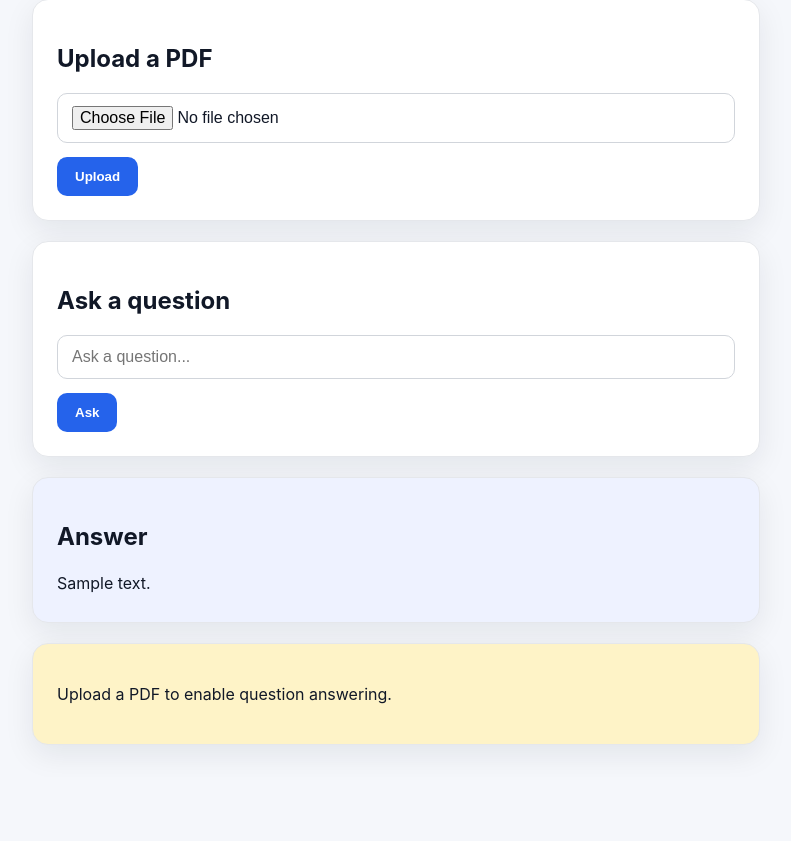
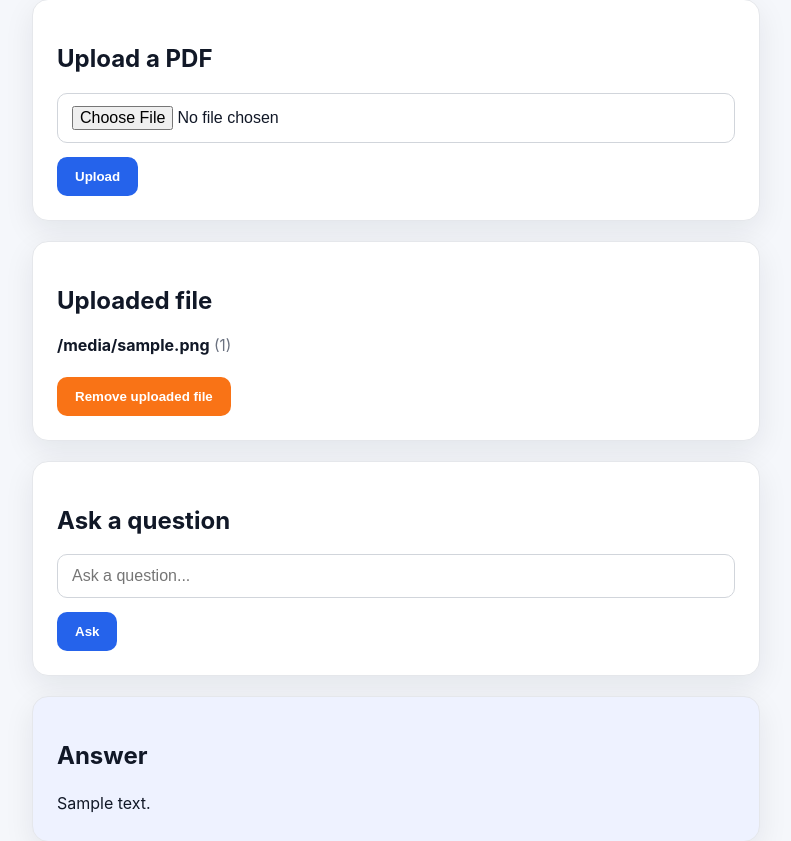
Before and after one commit to MichaelTesemma/responseOS, a FastAPI app: template app/templates/index.html in a window 1280 px wide. Shown: the part 96-937 px from the top of the page, without its empty margins (244-1035 px from the left). Before the commit the page ends 845 px from the top, so only its background shows below. Run offline with FastAPI, Linux system fonts and the light colour scheme; the template is opened without the code that fills it: most values are stand-ins (such as "Sample title", 1, 10 or a date in 2020).

Commit message:
added a card to represent uploaded pdf

```diff
--- a/app/main.py
+++ b/app/main.py
@@ -3,7 +3,7 @@ from __future__ import annotations
 import os
 import subprocess
 from pathlib import Path
-from typing import List
+from typing import List, Optional
 
 import numpy as np
 from fastapi import FastAPI, File, Form, Request, UploadFile
@@ -19,9 +19,20 @@ templates = Jinja2Templates(directory="app/templates")
 
 model = SentenceTransformer("all-MiniLM-L6-v2")
 documents: List[dict] = []
+uploaded_file: Optional[dict] = None
+
+
+def format_size(num_bytes: int) -> str:
+    if num_bytes < 1024:
+        return f"{num_bytes} B"
+    if num_bytes < 1024 * 1024:
+        return f"{num_bytes / 1024:.1f} KB"
+    return f"{num_bytes / (1024 * 1024):.1f} MB"
 
 
 def extract_text_from_pdf(file: UploadFile) -> str:
+    if hasattr(file.file, "seek"):
+        file.file.seek(0)
     reader = PdfReader(file.file)
     pages = []
     for page in reader.pages:
@@ -109,6 +120,7 @@ async def index(request: Request, uploaded: bool = False):
             "answer": None,
             "show_upload": bool(documents),
             "uploaded": uploaded,
+            "file_info": uploaded_file,
         },
     )
 
@@ -137,7 +149,29 @@ async def upload(request: Request, file: UploadFile = File(...)):
         )
 
     index_document(text)
+    if hasattr(file.file, "seek"):
+        file.file.seek(0)
+    size = 0
+    try:
+        size = file.file.seek(0, os.SEEK_END)
+    except Exception:
+        size = 0
+    if hasattr(file.file, "seek"):
+        file.file.seek(0)
+    global uploaded_file
+    uploaded_file = {
+        "filename": file.filename,
+        "size": format_size(size),
+    }
     return RedirectResponse(url="/?uploaded=1", status_code=303)
+
+
+@app.post("/remove")
+async def remove(request: Request):
+    global documents, uploaded_file
+    documents = []
+    uploaded_file = None
+    return RedirectResponse(url="/", status_code=303)
 
 
 @app.post("/ask")
--- a/app/static/style.css
+++ b/app/static/style.css
@@ -61,6 +61,25 @@ button:hover {
   background: #1d4ed8;
 }
 
+button.secondary {
+  background: #f97316;
+  margin-top: 8px;
+}
+
+button.secondary:hover {
+  background: #ea580c;
+}
+
+.file-card p {
+  margin-top: 0;
+  margin-bottom: 14px;
+}
+
+.file-meta {
+  color: #6b7280;
+  font-size: 0.95rem;
+}
+
 .upload-status,
 .ask-status {
   display: none;
--- a/app/templates/index.html
+++ b/app/templates/index.html
@@ -23,6 +23,16 @@
           </div>
         </div>
       </section>
+
+      {% if file_info %}
+      <section class="card file-card">
+        <h2>Uploaded file</h2>
+        <p><strong>{{ file_info.filename }}</strong> <span class="file-meta">({{ file_info.size }})</span></p>
+        <form action="/remove" method="post">
+          <button type="submit" class="secondary">Remove uploaded file</button>
+        </form>
+      </section>
+      {% endif %}
 
       <section class="card">
         <h2>Ask a question</h2>
```
Also changed, not shown: 1 other file.
